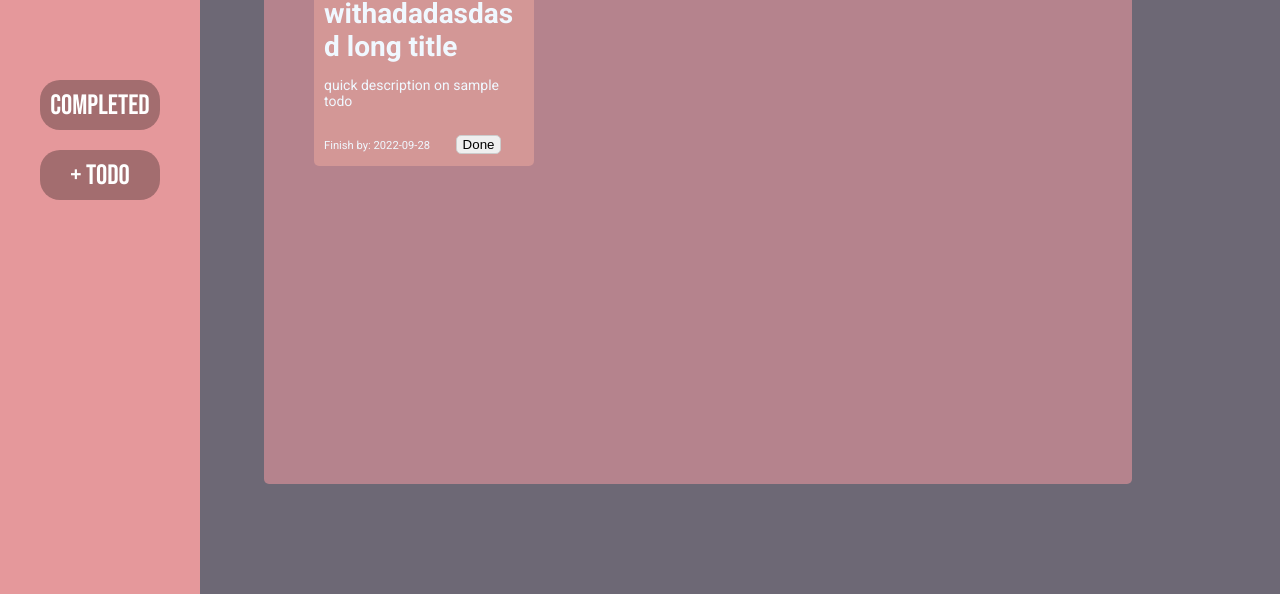
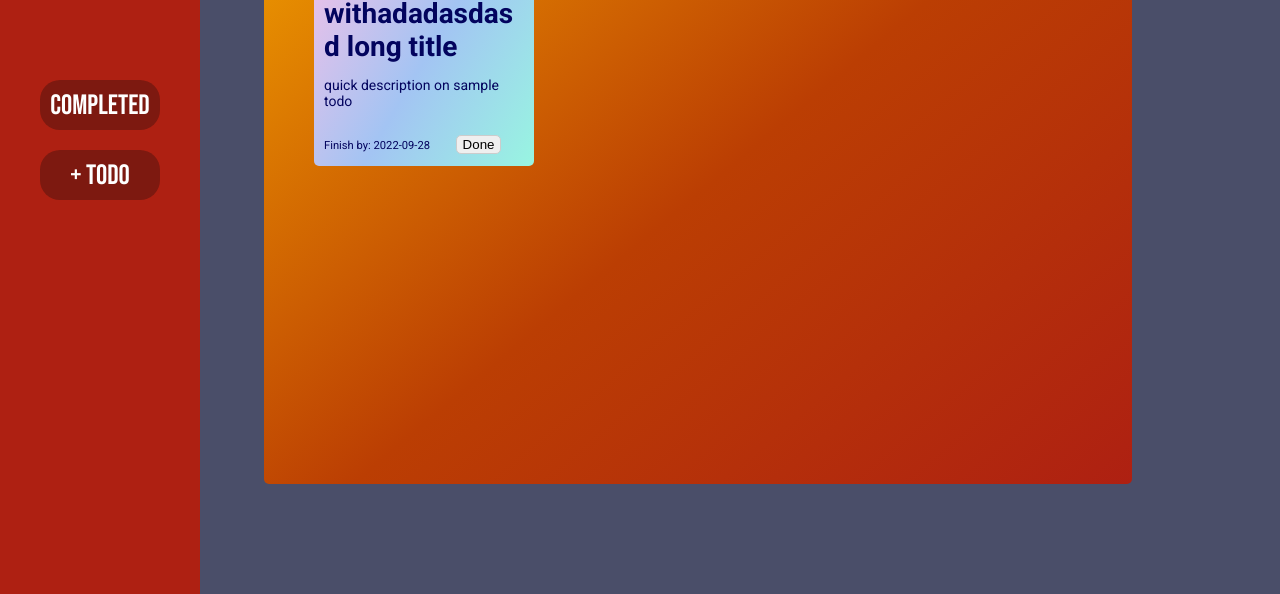
Before and after one commit to luvie23/Todo-list, a website built with webpack: page dist/index.html in a window 1280 px wide. Shown: the part 206-800 px from the top of the page. Built offline with Linux system fonts and the light colour scheme.

Commit message:
change color palette

```diff
--- a/src/style.css
+++ b/src/style.css
@@ -11,7 +11,7 @@ body{
     height: 100%;
     margin: 0;
     padding: 0;
-    background-color: #6D6875;
+    background-color: #4A4E69;
 }
 
 header{
@@ -27,7 +27,7 @@ header{
     width: 100%;
     align-items: center;
 
-    background-color: #6D6875;
+    background-color: #4A4E69;
 }
 
 
@@ -40,7 +40,7 @@ header{
     height: 100%;
     width: 200px;
     font-size: 2rem;
-    background-color: #E5989B ;
+    background-color: #AE2012 ;
     color: white;
     font-family: 'Bebas Neue', cursive;
 
@@ -50,7 +50,7 @@ header{
     display: grid;
     grid-template-columns: repeat(auto-fill,minmax(200px, 1fr));
     gap: 20px;
-    background-color: #B5838D;
+    background-image: linear-gradient(320deg, #AE2012,#BB3E03,#EE9B00);
     height: 60vh;
     width: 60vw;
     margin-left: 5vw;
@@ -61,21 +61,23 @@ header{
 }
 
 .cards{
-    color: aliceblue;
+    color: #03045E;
     font-family: 'Roboto', sans-serif;
     width: 200px;
     height: fit-content;
-    background-color: rgb(255, 180, 162, .4);
+    background-image: linear-gradient(120deg, #F1C0E8,#A3C4F3,#98F5E1);
     padding: 10px;
     border-radius: 5px;
     overflow-wrap: break-word;
     font-size: 2rem;
     font-weight: bold;
+
 }
 
 .cards>p{
     font-size: 1rem;
     font-weight: 400;
+
 }
 
 .cards>span{
```
Also changed, not shown: dist/main.js.
